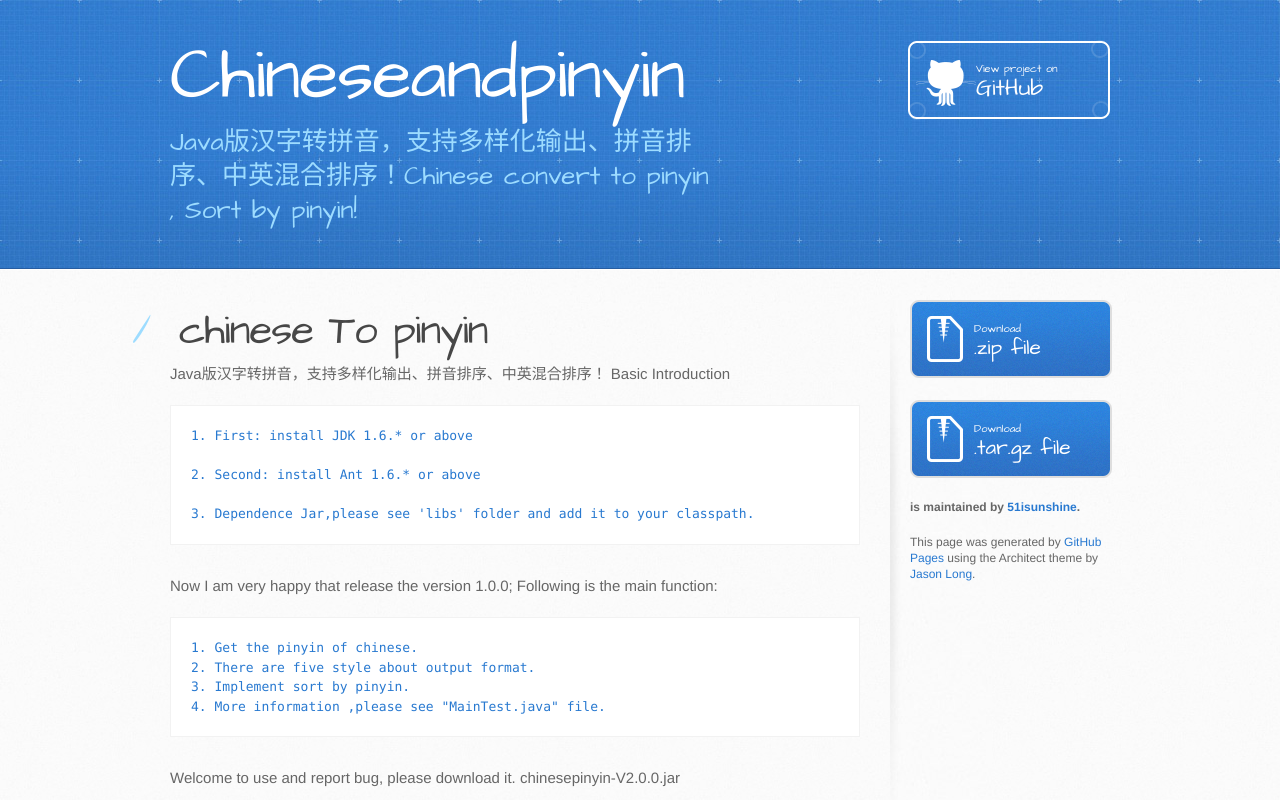
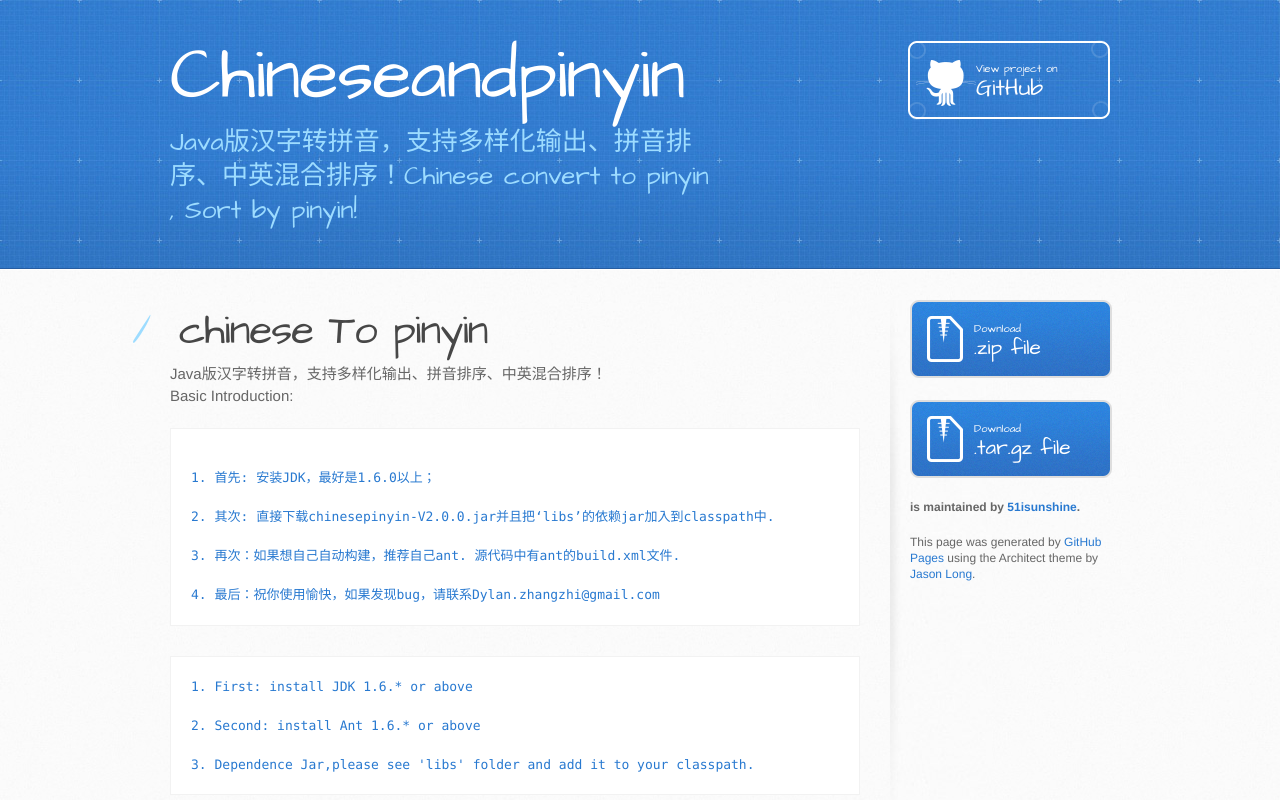
Before and after one commit to 51isunshine/chineseandpinyin, a plain HTML site: page index.html in a window 1280 px wide. Shown: the top 800 px of the page. Drawn offline with Linux system fonts and the light colour scheme.

Commit message:
Update index.html

```diff
--- a/index.html
+++ b/index.html
@@ -31,8 +31,19 @@
           <h1>
 <a name="chinese-to-pinyin" class="anchor" href="#chinese-to-pinyin"><span class="octicon octicon-link"></span></a>chinese To pinyin</h1>
 
-<p>Java版汉字转拼音，支持多样化输出、拼音排序、中英混合排序！
-Basic Introduction</p>
+<p>Java版汉字转拼音，支持多样化输出、拼音排序、中英混合排序！<br />
+Basic Introduction:<br />
+<pre><code>
+1. 首先: 安装JDK，最好是1.6.0以上；
+
+2. 其次: 直接下载chinesepinyin-V2.0.0.jar并且把‘libs’的依赖jar加入到classpath中.
+
+3. 再次：如果想自己自动构建，推荐自己ant. 源代码中有ant的build.xml文件.
+
+4. 最后：祝你使用愉快，如果发现bug，请联系Dylan.zhangzhi@gmail.com
+</code></pre>
+
+</p>
 
 <pre><code>1. First: install JDK 1.6.* or above
 
```
